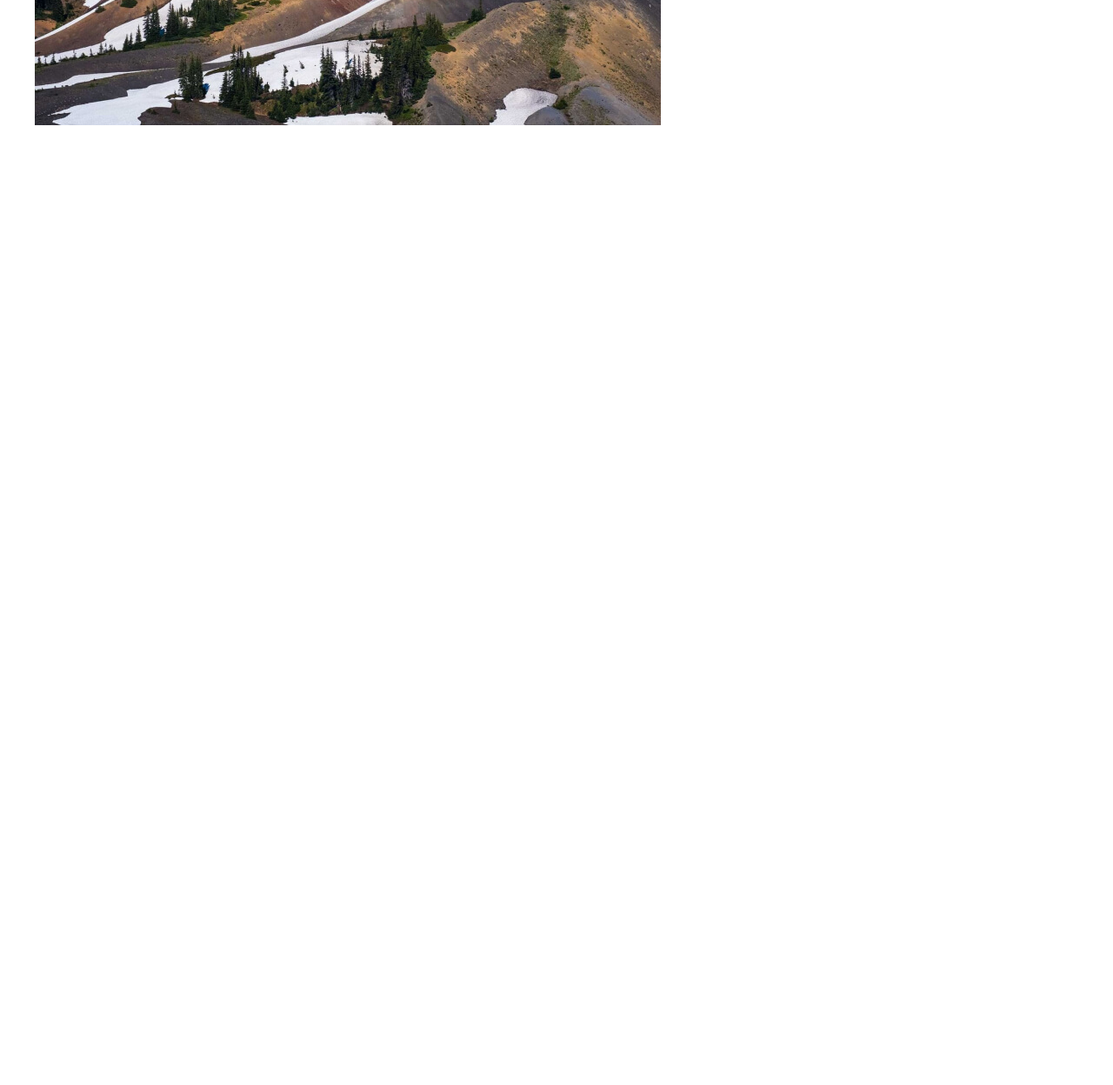
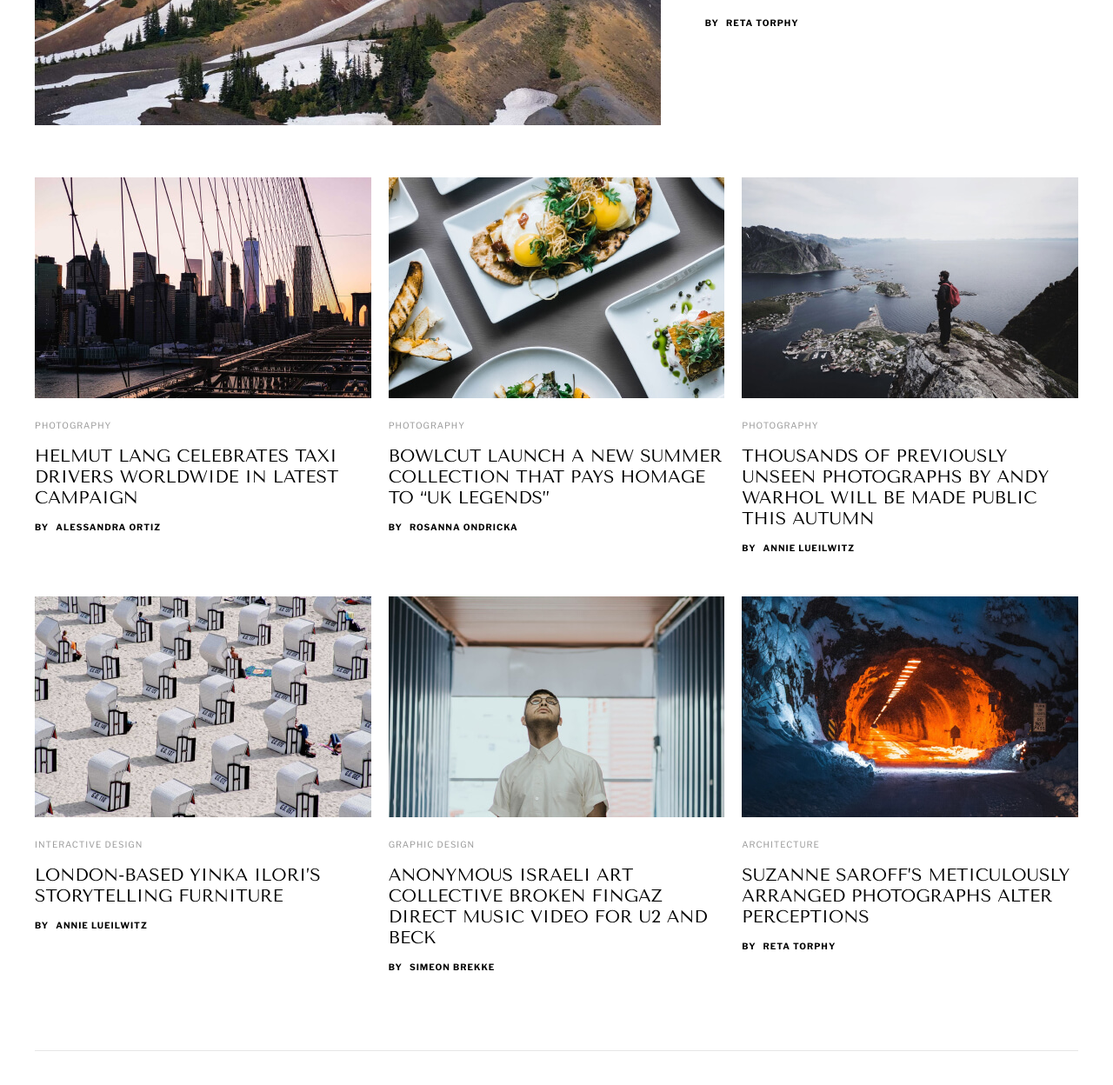
Before and after one commit to Jaloliddin7/Dedline-grid, a plain HTML site: page index.html in a window 1280 px wide. Shown: the part 526-1774 px from the top of the page at 87% size. Before the commit the page ends 800 px from the top, so only its background shows below. Drawn offline with nearby package versions, Linux system fonts and the light colour scheme; a web font is replaced by a local one.

Commit message:
Grid topni tugatdim

```diff
--- a/css/main.css
+++ b/css/main.css
@@ -47,6 +47,9 @@ input{
     border: none;
     outline: none;
 }
+img{
+    display: flex;
+}
 h1{
     font-family: 'Tenor Sans', sans-serif;
     font-weight: 400;
@@ -54,6 +57,9 @@ h1{
     line-height: 42px;
     text-transform: uppercase;
     color: #000000;
+}
+h2{
+    margin-bottom: 15px;
 }
 .card-title{
     font-family: 'Tenor Sans';
@@ -72,7 +78,8 @@ h1{
     letter-spacing: 1px;
     text-transform: uppercase;
     color: #999;
-    margin-bottom: 8px;
+    margin-top: 25px;
+    margin-bottom: 18px;
 }
 p{
     font-family: 'Source Serif Pro', serif;
@@ -90,6 +97,18 @@ ul{
 }
 .author span:first-child{
     margin-right: 5px;
+}
+.grid ul{
+    display: grid;
+    gap: 50px 20px;
+    grid-template-columns: repeat(auto-fit,minmax(300px,1fr));
+}
+.global-line{
+    width: 100%;
+    height: 1px;
+    background-color: #e6e6e6;
+    border: none;
+    margin: 90px 0px;
 }
 
 /* HEADER */
@@ -172,7 +191,7 @@ ul{
     gap: 51px;
 }
 .intro-img-wrapper{
-    width: 721px;
+    width: min(100%,721px);
     overflow: hidden;
 }
 .intro-img-wrapper:hover img{
@@ -192,4 +211,11 @@ ul{
     width: min(100%,419px);
     margin-bottom: 28px;
 }
+
+/* CARDS-TOP */
+.card-img{
+
+}
+/* CARDS-TOP */
+
 /* MAIN END */
--- a/index.html
+++ b/index.html
@@ -70,6 +70,84 @@
 
             <!-- INTRO END -->
 
+            <!-- GRID TOP-->
+            <section class="grid cards-top">
+                    <ul class="cards-top-list">
+                       <li class="cards-top-item">
+                        <div class="intro-img-wrapper">
+                            <img src="./imgs/JPG/img-1.jpg" alt="img" class="intro-img" width="387" height="254">
+                        </div>
+                        <h3 class="card-subtitle cards-top-subtitle">Photography</h3>
+                        <h2 class="card-title cards-top-title">Helmut Lang celebrates taxi drivers worldwide in latest campaign</h2>
+                        <div class="author">
+                            <span class="author-by">by</span>
+                            <span class="author-name">Alessandra Ortiz</span>
+                        </div>
+                       </li>
+                       <li class="cards-top-item">
+                        <div class="intro-img-wrapper">
+                            <img src="./imgs/JPG/img-2.jpg" alt="img" class="intro-img" width="387" height="254">
+                        </div>
+                        <h3 class="card-subtitle cards-top-subtitle">Photography</h3>
+                        <h2 class="card-title cards-top-title">Bowlcut launch a new summer collection that pays homage to “UK legends”</h2>
+                        <div class="author">
+                            <span class="author-by">by</span>
+                            <span class="author-name">Rosanna Ondricka</span>
+                        </div>
+                       </li>
+                       <li class="cards-top-item">
+                        <div class="intro-img-wrapper">
+                            <img src="./imgs/JPG/img-3.jpg" alt="img" class="intro-img" width="387" height="254">
+                        </div>
+                        <h3 class="card-subtitle cards-top-subtitle">Photography</h3>
+                        <h2 class="card-title cards-top-title">Thousands of previously unseen photographs by Andy Warhol will be made public this Autumn</h2>
+                        <div class="author">
+                            <span class="author-by">by</span>
+                            <span class="author-name">Annie Lueilwitz</span>
+                        </div>
+                       </li>
+                       <li class="cards-top-item">
+                        <div class="intro-img-wrapper">
+                            <img src="./imgs/JPG/img-4.jpg" alt="img" class="intro-img" width="387" height="254">
+                        </div>
+                        <h3 class="card-subtitle cards-top-subtitle">Interactive Design</h3>
+                        <h2 class="card-title cards-top-title">London-based Yinka Ilori’s storytelling furniture</h2>
+                        <div class="author">
+                            <span class="author-by">by</span>
+                            <span class="author-name">Annie Lueilwitz</span>
+                        </div>
+                       </li>
+                       <li class="cards-top-item">
+                        <div class="intro-img-wrapper">
+                            <img src="./imgs/JPG/img-5.jpg" alt="img" class="intro-img" width="387" height="254">
+                        </div>
+                        <h3 class="card-subtitle cards-top-subtitle">Graphic Design</h3>
+                        <h2 class="card-title cards-top-title">Anonymous Israeli art collective Broken Fingaz direct music video for U2 and Beck</h2>
+                        <div class="author">
+                            <span class="author-by">by</span>
+                            <span class="author-name">Simeon Brekke</span>
+                        </div>
+                       </li>
+                       <li class="cards-top-item">
+                        <div class="intro-img-wrapper">
+                            <img src="./imgs/JPG/img-6.jpg" alt="img" class="intro-img" width="387" height="254">
+                        </div>
+                        <h3 class="card-subtitle cards-top-subtitle">Architecture</h3>
+                        <h2 class="card-title cards-top-title">Suzanne Saroff’s meticulously arranged photographs alter perceptions</h2>
+                        <div class="author">
+                            <span class="author-by">by</span>
+                            <span class="author-name">Reta Torphy</span>
+                        </div>
+                       </li>
+                    </ul>
+            </section>
+            <!-- GRID TOP END -->
+
+            <!-- LINE -->
+            <hr class="global-line">
+            <!-- LINE END-->
+
+            <!--  -->
         </div>
     </main>
     <!-- MAIN END -->
```
Also changed, not shown: imgs/JPG/img-1.jpg (added), imgs/JPG/img-2.jpg (added), imgs/JPG/img-3.jpg (added), imgs/JPG/img-4.jpg (added), imgs/JPG/img-5.jpg (added), imgs/JPG/img-6.jpg (added).
